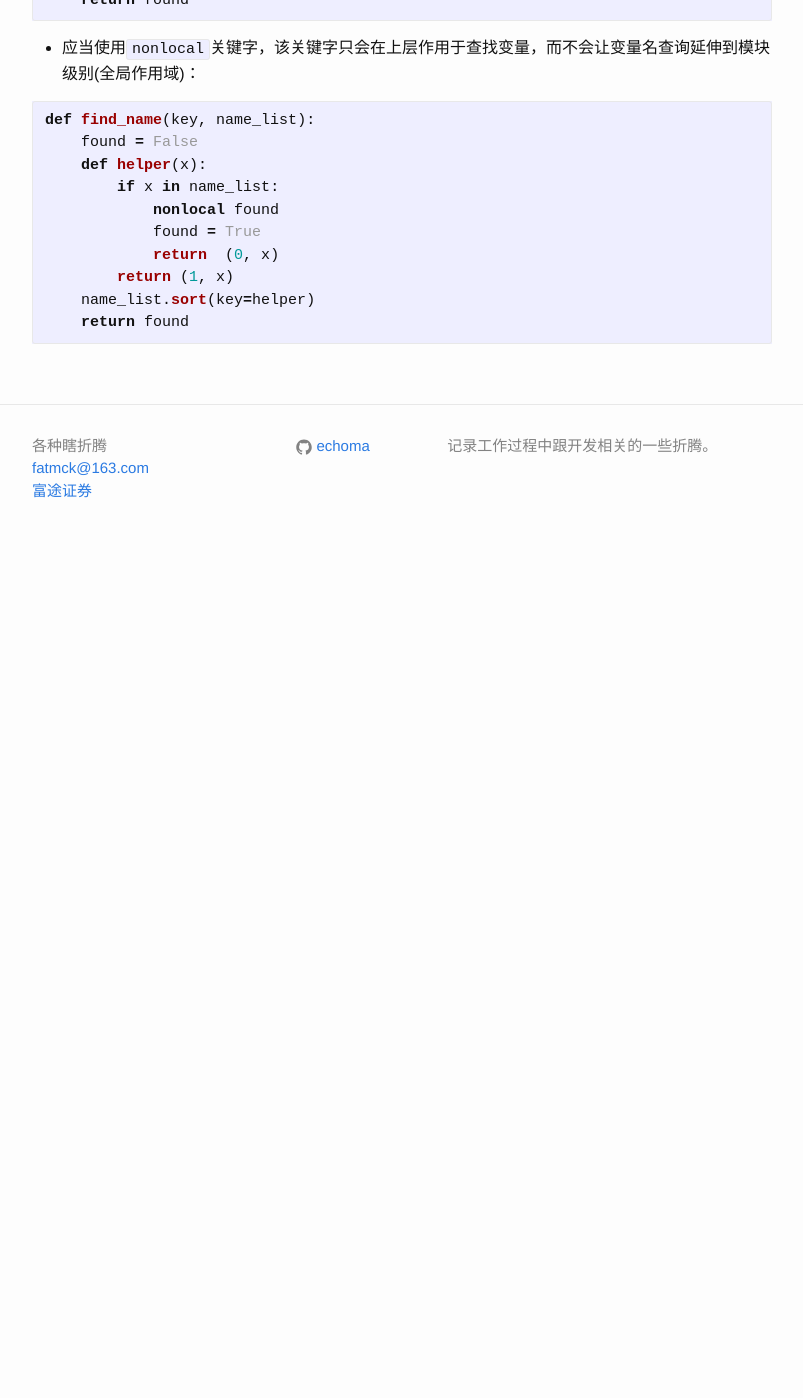
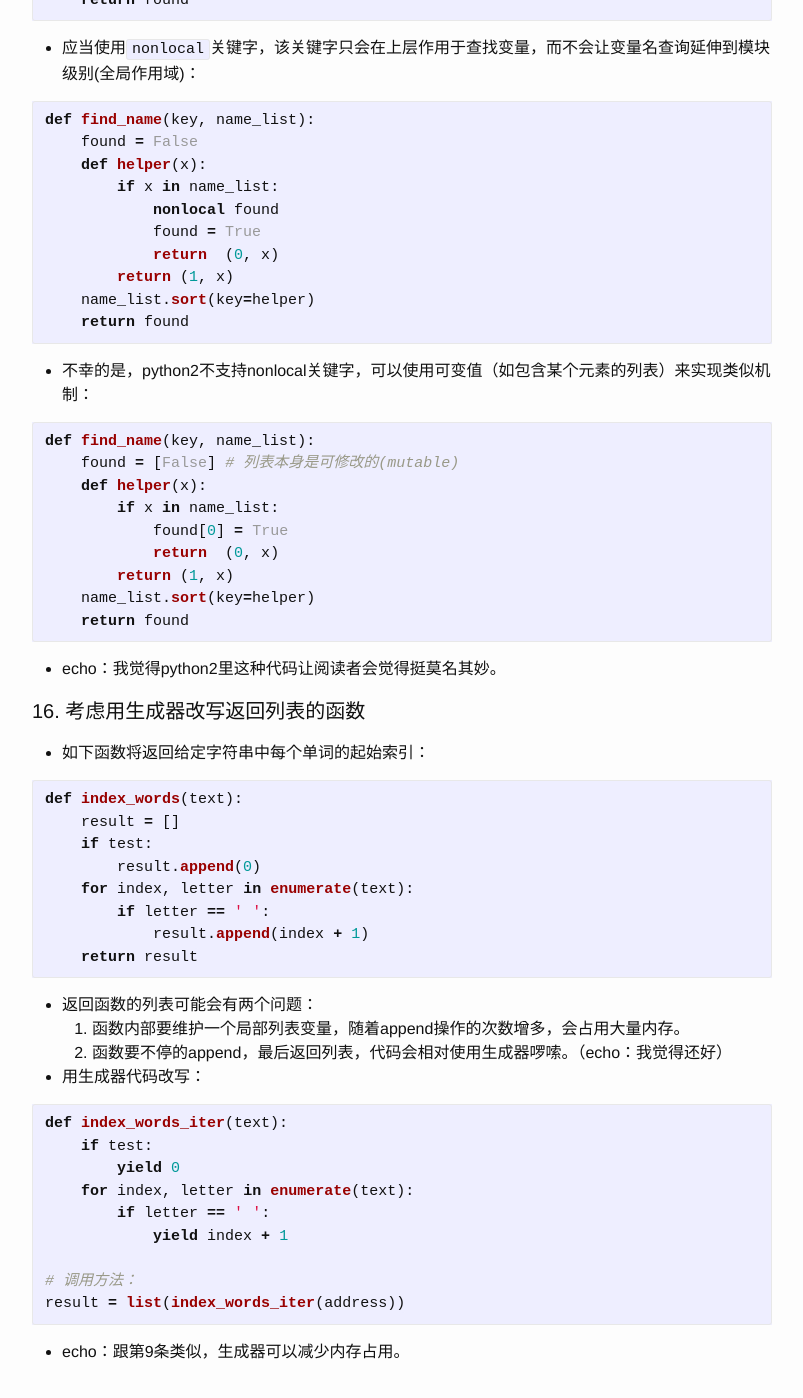
Before and after one commit to echoma/echoma.github.com, a Jekyll site: the page built from _posts/2017-02-10-effective-python-note-02-function.markdown, in a window 1280 px wide and 1400 px high, scrolled down 812 px. Shown: the whole window, without its empty margins (238-1041 px from the left). Built offline with Jekyll 4.4.1, drawn with Linux system fonts in a browser that asks for light colours; before the commit the page ends 1374 px from its top, so only the background shows below that.

Commit message:
effective python No.16

````diff
--- a/_posts/2017-02-10-effective-python-note-02-function.markdown
+++ b/_posts/2017-02-10-effective-python-note-02-function.markdown
@@ -46,3 +46,53 @@ def find_name(key, name_list):
     name_list.sort(key=helper)
     return found
 ```
+* 不幸的是，python2不支持nonlocal关键字，可以使用可变值（如包含某个元素的列表）来实现类似机制：
+
+```python
+def find_name(key, name_list):
+    found = [False] # 列表本身是可修改的(mutable)
+    def helper(x):
+        if x in name_list:
+            found[0] = True
+            return  (0, x)
+        return (1, x)
+    name_list.sort(key=helper)
+    return found
+```
+
+* echo：我觉得python2里这种代码让阅读者会觉得挺莫名其妙。
+
+#### 16. 考虑用生成器改写返回列表的函数
+
+* 如下函数将返回给定字符串中每个单词的起始索引：
+
+```python
+def index_words(text):
+    result = []
+    if test:
+        result.append(0)
+    for index, letter in enumerate(text):
+        if letter == ' ':
+            result.append(index + 1)
+    return result
+```
+
+* 返回函数的列表可能会有两个问题：
+    1. 函数内部要维护一个局部列表变量，随着append操作的次数增多，会占用大量内存。
+    2. 函数要不停的append，最后返回列表，代码会相对使用生成器啰嗦。（echo：我觉得还好）
+
+* 用生成器代码改写：
+
+```python
+def index_words_iter(text):
+    if test:
+        yield 0
+    for index, letter in enumerate(text):
+        if letter == ' ':
+            yield index + 1
+
+# 调用方法：
+result = list(index_words_iter(address))
+```
+
+* echo：跟第9条类似，生成器可以减少内存占用。
````
